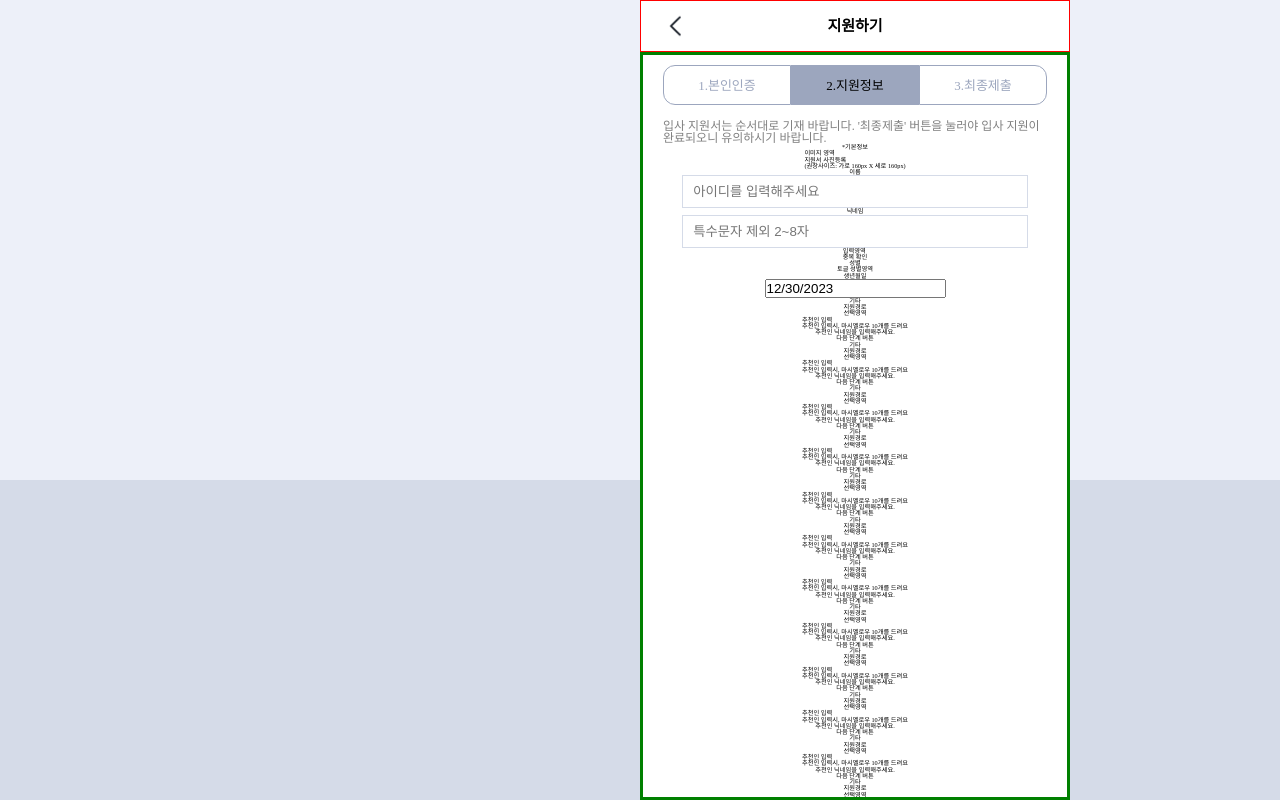
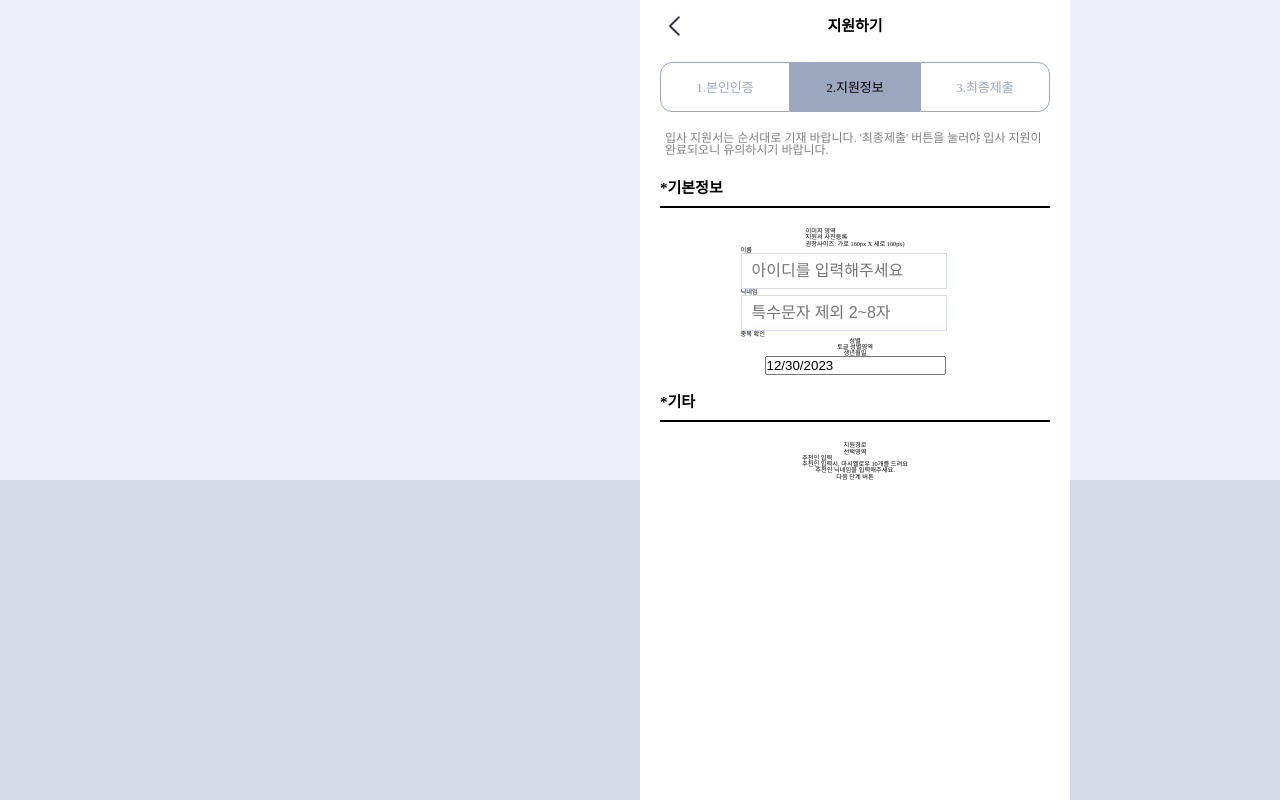
Before and after one commit to json91-dev/marshmellow-front-nextjs, a Next.js app: page /signup/info in a window 1280 px wide. Built offline with nearby package versions, Linux system fonts and the light colour scheme.

Commit message:
[feat] 회원가입 Section 및 Divider 추가

```diff
--- a/src/app/(beforeLogin)/signup/_components/topNavigation.module.scss
+++ b/src/app/(beforeLogin)/signup/_components/topNavigation.module.scss
@@ -7,7 +7,6 @@
   flex-direction: row;
   padding-left: 2rem;
   padding-right: 2rem;
-  border: 1px solid red;
   position: absolute;
 
 
--- /dev/null
+++ b/src/app/(beforeLogin)/signup/info/_components/HorizontalLine.tsx
@@ -0,0 +1,12 @@
+const HorizontalLine = () => {
+  const style = {
+    backgroundColor: 'black', // 선의 색상
+    marginTop: '1rem', // 상하 여백
+    width: '100%',
+    border: '1px solid black',
+  };
+
+  return <div style={style}></div>;
+};
+
+export default HorizontalLine;
--- a/src/app/(beforeLogin)/signup/info/info.module.scss
+++ b/src/app/(beforeLogin)/signup/info/info.module.scss
@@ -9,15 +9,19 @@
   position: absolute;
   padding-left: 2rem;
   padding-right: 2rem;
-  border: 3px solid green;
   overflow: hidden;
 
 }
 
-.subscription {
+.label {
+
+}
+
+.description {
   color: gray;
   font-size: 1.2rem;
   margin-top: 1.5rem;
+  padding: 0.5rem;
 }
 
 .textInput {
@@ -25,6 +29,9 @@
   border: 1px solid #D5DBE8;
   padding: 0.8rem 1rem;
   outline: none;
+
+  font-size: 16px;
+
 
   &:focus {
     border: 1px solid black;
@@ -37,5 +44,12 @@
   padding: 2rem;
   font-size: 1.8rem;
   text-align: left;
+}
 
+.secitionInfo {
+  width: 100%;
+  margin-top: 2rem;
+  margin-bottom: 2rem;
+  font-size: 1.5rem;
+  font-weight:bold;
 }
--- a/src/app/(beforeLogin)/signup/info/page.tsx
+++ b/src/app/(beforeLogin)/signup/info/page.tsx
@@ -5,45 +5,48 @@ import InformationTab from '@/app/(beforeLogin)/signup/_components/InformationTa
 import React from 'react';
 import 'react-datepicker/dist/react-datepicker.css';
 import ReactDatePicker from '@/app/(beforeLogin)/signup/info/_components/ReactDatePicker';
+import HorizontalLine from '@/app/(beforeLogin)/signup/info/_components/HorizontalLine';
 
-export default function SignUpInfo() {
+/** 회원가입 정보 입력 페이지 **/
+export default function Info() {
   return (
     <div className={style.container}>
       <InformationTab index={2} />
-      <div className={style.subscription}>
+      <div className={style.description}>
         입사 지원서는 순서대로 기재 바랍니다. '최종제출' 버튼을 눌러야 입사 지원이 완료되오니 유의하시기 바랍니다.
       </div>
-      {/*기본정보*/}
-      <>
-        <div className={style.sesctionText}>*기본정보</div>
-
+      <div className={style.secitionInfo}>
+        <div>*기본정보</div>
+        <HorizontalLine />
+      </div>
       <div>
         <div>이미지 영역</div>
-          <div>
-            <div>지원서 사진등록</div>
-            <div>(권장사이즈: 가로 160px X 세로 160px)</div>
+        <div className={style.label}>
+          <div className={style.label}>지원서 사진등록</div>
+          <div className={style.label}>권장사이즈: 가로 160px X 세로 160px)</div>
         </div>
       </div>
-
-        <div className={style.infoText}>이름</div>
+      <div className={style.name}>
+        <div className={style.label}>이름</div>
         <input className={style.textInput} type="text" placeholder="아이디를 입력해주세요" />
-
-        <div>닉네임</div>
+      </div>
+      <div className={style.nickname}>
+        <div className={style.label}>닉네임</div>
+        <div className={style.nicknam}>
           <input className={style.textInput} type="text" placeholder="특수문자 제외 2~8자" />
-        <div>
-          <div>입력영역</div>
           <div>중복 확인</div>
         </div>
-
+      </div>
       <div>성별</div>
       <div>토글 성별영역</div>
-
       <div>생년월일</div>
       <ReactDatePicker />
-      </>
+
       {/*기타*/}
-      <>
-        <div>기타</div>
+      <div className={style.secitionInfo}>
+        <div>*기타</div>
+        <HorizontalLine />
+      </div>
       <div>
         <div>지원경로</div>
         <div>선택영역</div>
@@ -55,189 +58,6 @@ export default function SignUpInfo() {
       <div>추천인 닉네임을 입력해주세요.</div>
 
       <div>다음 단계 버튼</div>
-      </>
-      <>
-        <div>기타</div>
-        <div>
-          <div>지원경로</div>
-          <div>선택영역</div>
-        </div>
-        <div>
-          <div>추천인 입력</div>
-          <div>추천인 입력시, 마시멜로우 10개를 드려요</div>
-        </div>
-        <div>추천인 닉네임을 입력해주세요.</div>
-
-        <div>다음 단계 버튼</div>
-      </>
-      <>
-        <div>기타</div>
-        <div>
-          <div>지원경로</div>
-          <div>선택영역</div>
-        </div>
-        <div>
-          <div>추천인 입력</div>
-          <div>추천인 입력시, 마시멜로우 10개를 드려요</div>
-        </div>
-        <div>추천인 닉네임을 입력해주세요.</div>
-
-        <div>다음 단계 버튼</div>
-      </>{' '}
-      <>
-        <div>기타</div>
-        <div>
-          <div>지원경로</div>
-          <div>선택영역</div>
-        </div>
-        <div>
-          <div>추천인 입력</div>
-          <div>추천인 입력시, 마시멜로우 10개를 드려요</div>
-        </div>
-        <div>추천인 닉네임을 입력해주세요.</div>
-
-        <div>다음 단계 버튼</div>
-      </>
-      <>
-        <div>기타</div>
-        <div>
-          <div>지원경로</div>
-          <div>선택영역</div>
-        </div>
-        <div>
-          <div>추천인 입력</div>
-          <div>추천인 입력시, 마시멜로우 10개를 드려요</div>
-        </div>
-        <div>추천인 닉네임을 입력해주세요.</div>
-
-        <div>다음 단계 버튼</div>
-      </>{' '}
-      <>
-        <div>기타</div>
-        <div>
-          <div>지원경로</div>
-          <div>선택영역</div>
-        </div>
-        <div>
-          <div>추천인 입력</div>
-          <div>추천인 입력시, 마시멜로우 10개를 드려요</div>
-        </div>
-        <div>추천인 닉네임을 입력해주세요.</div>
-
-        <div>다음 단계 버튼</div>
-      </>{' '}
-      <>
-        <div>기타</div>
-        <div>
-          <div>지원경로</div>
-          <div>선택영역</div>
-        </div>
-        <div>
-          <div>추천인 입력</div>
-          <div>추천인 입력시, 마시멜로우 10개를 드려요</div>
-        </div>
-        <div>추천인 닉네임을 입력해주세요.</div>
-
-        <div>다음 단계 버튼</div>
-      </>{' '}
-      <>
-        <div>기타</div>
-        <div>
-          <div>지원경로</div>
-          <div>선택영역</div>
-        </div>
-        <div>
-          <div>추천인 입력</div>
-          <div>추천인 입력시, 마시멜로우 10개를 드려요</div>
-        </div>
-        <div>추천인 닉네임을 입력해주세요.</div>
-
-        <div>다음 단계 버튼</div>
-      </>{' '}
-      <>
-        <div>기타</div>
-        <div>
-          <div>지원경로</div>
-          <div>선택영역</div>
-        </div>
-        <div>
-          <div>추천인 입력</div>
-          <div>추천인 입력시, 마시멜로우 10개를 드려요</div>
-        </div>
-        <div>추천인 닉네임을 입력해주세요.</div>
-
-        <div>다음 단계 버튼</div>
-      </>{' '}
-      <>
-        <div>기타</div>
-        <div>
-          <div>지원경로</div>
-          <div>선택영역</div>
-        </div>
-        <div>
-          <div>추천인 입력</div>
-          <div>추천인 입력시, 마시멜로우 10개를 드려요</div>
-        </div>
-        <div>추천인 닉네임을 입력해주세요.</div>
-
-        <div>다음 단계 버튼</div>
-      </>{' '}
-      <>
-        <div>기타</div>
-        <div>
-          <div>지원경로</div>
-          <div>선택영역</div>
-        </div>
-        <div>
-          <div>추천인 입력</div>
-          <div>추천인 입력시, 마시멜로우 10개를 드려요</div>
-        </div>
-        <div>추천인 닉네임을 입력해주세요.</div>
-
-        <div>다음 단계 버튼</div>
-      </>{' '}
-      <>
-        <div>기타</div>
-        <div>
-          <div>지원경로</div>
-          <div>선택영역</div>
-        </div>
-        <div>
-          <div>추천인 입력</div>
-          <div>추천인 입력시, 마시멜로우 10개를 드려요</div>
-        </div>
-        <div>추천인 닉네임을 입력해주세요.</div>
-
-        <div>다음 단계 버튼</div>
-      </>{' '}
-      <>
-        <div>기타</div>
-        <div>
-          <div>지원경로</div>
-          <div>선택영역</div>
-        </div>
-        <div>
-          <div>추천인 입력</div>
-          <div>추천인 입력시, 마시멜로우 10개를 드려요</div>
-        </div>
-        <div>추천인 닉네임을 입력해주세요.</div>
-
-        <div>다음 단계 버튼</div>
-      </>{' '}
-      <>
-        <div>기타</div>
-        <div>
-          <div>지원경로</div>
-          <div>선택영역</div>
-        </div>
-        <div>
-          <div>추천인 입력</div>
-          <div>추천인 입력시, 마시멜로우 10개를 드려요</div>
-        </div>
-        <div>추천인 닉네임을 입력해주세요.</div>
-
-        <div>다음 단계 버튼</div>
-      </>
     </div>
   );
 }
--- a/src/app/(beforeLogin)/signup/submit/page.tsx
+++ b/src/app/(beforeLogin)/signup/submit/page.tsx
@@ -2,7 +2,8 @@ import style from './submit.module.scss';
 import InformationTab from '@/app/(beforeLogin)/signup/_components/InformationTab';
 import React from 'react';
 
-export default function SignUpSubmit() {
+/** 회원가입 제출 페이지 **/
+export default function Submit() {
   return (
     <div className={style.container}>
       <InformationTab index={3} />
--- a/src/app/(beforeLogin)/signup/verify/page.tsx
+++ b/src/app/(beforeLogin)/signup/verify/page.tsx
@@ -1,7 +1,9 @@
 import style from './verify.module.scss';
 import InformationTab from '@/app/(beforeLogin)/signup/_components/InformationTab';
 import React from 'react';
-export default function SignUpVerify() {
+
+/** 회원가입 인증 페이지  **/
+export default function Verify() {
   return (
     <div className={style.container}>
       <InformationTab index={1} />
```
Lines whose indentation alone changed are shown as unchanged.
